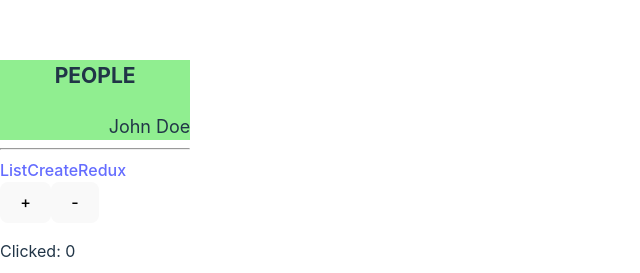
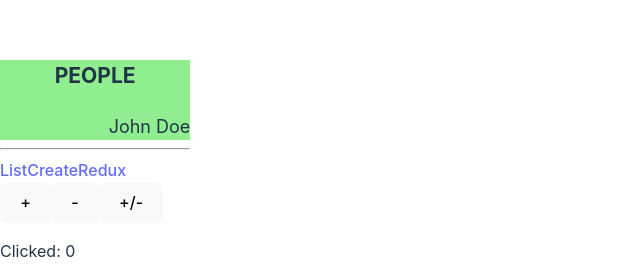
Before and after one commit to Javacream/org.javacream.training.react, a React (Vite) app in the folder training/: page /redux in a window 1280 px wide. Shown: the part 185-458 px from the top of the page, without its empty margins (0-640 px from the left). Built offline with nearby package versions, Linux system fonts and the light colour scheme.

Commit message:
enhance Redux sample

```diff
--- a/training/src/counter/CounterComponent.jsx
+++ b/training/src/counter/CounterComponent.jsx
@@ -1,6 +1,6 @@
 import { store } from "../people/PeopleContext";
 import {useEffect, useState} from 'react'
-import {increment, decrement} from './CounterSlice'
+import {increment, decrement, inverse} from './CounterSlice'
 
 export default function CounterComponent(){
     const [value, updateValue] = useState(0);
@@ -15,6 +15,7 @@ export default function CounterComponent(){
             <div>
                 <button id="increment" onClick={() => store.dispatch(increment())}>+</button>
                 <button id="decrement" onClick={() => store.dispatch(decrement())}>-</button>
+                <button id="inverse" onClick={() => store.dispatch(inverse())}>+/-</button>
                 <p>Clicked: <span id="value">{value}</span></p>
             </div>
         </>
--- a/training/src/counter/CounterSlice.jsx
+++ b/training/src/counter/CounterSlice.jsx
@@ -5,14 +5,18 @@ const counterSliceTemplate = {
     initialState: {value:0},
     reducers: {
         increment(state, action){
-            state.value += 1
+            state.value += 5
         },
         decrement(state, action){
             state.value -= 1
+        },
+        inverse(state, action){
+            state.value = -state.value
         }
+
 
     }
 }
 const counterSlice = createSlice(counterSliceTemplate)
-export const {increment, decrement} = counterSlice.actions //increment und decrement sind Funktionen, die für eine Component einee Action erzeugen
+export const {increment, decrement, inverse} = counterSlice.actions
 export default counterSlice.reducer
```
